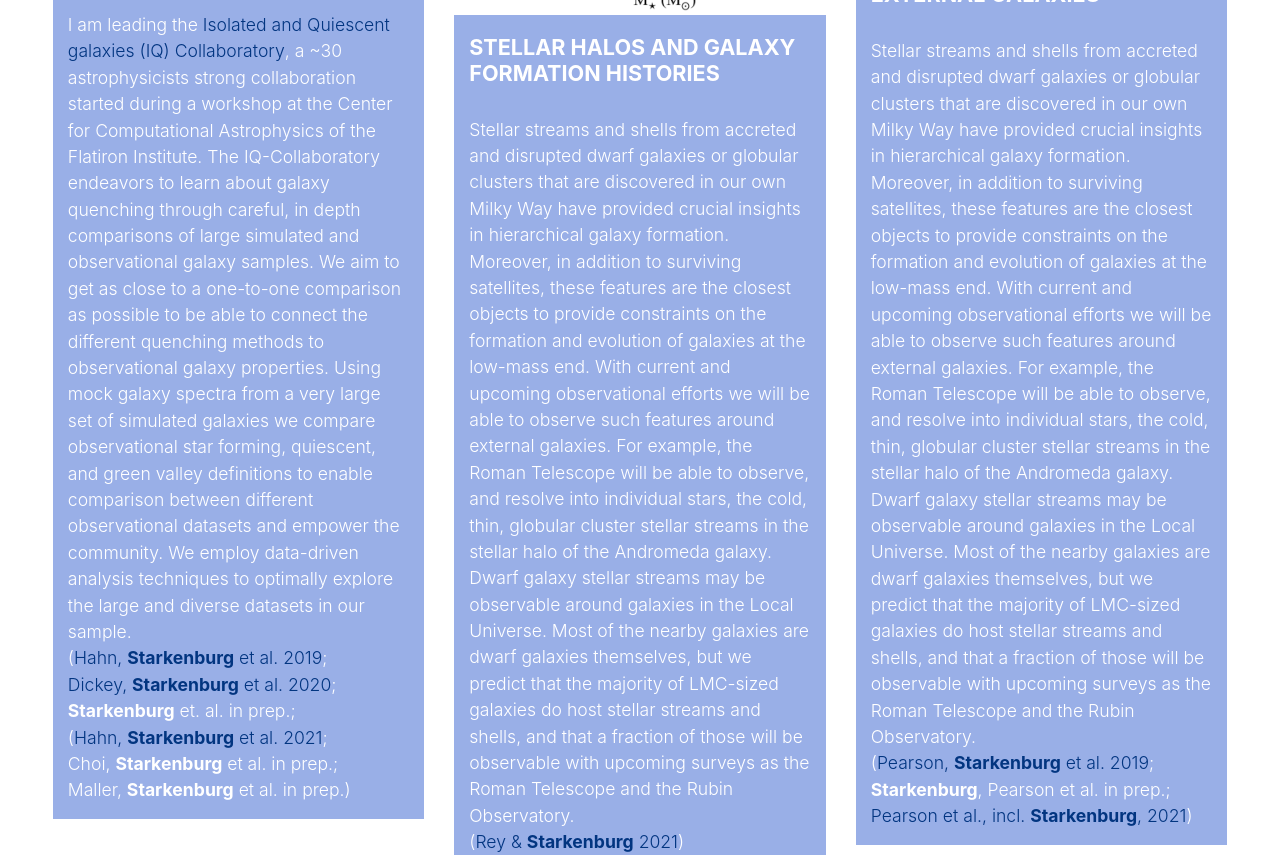
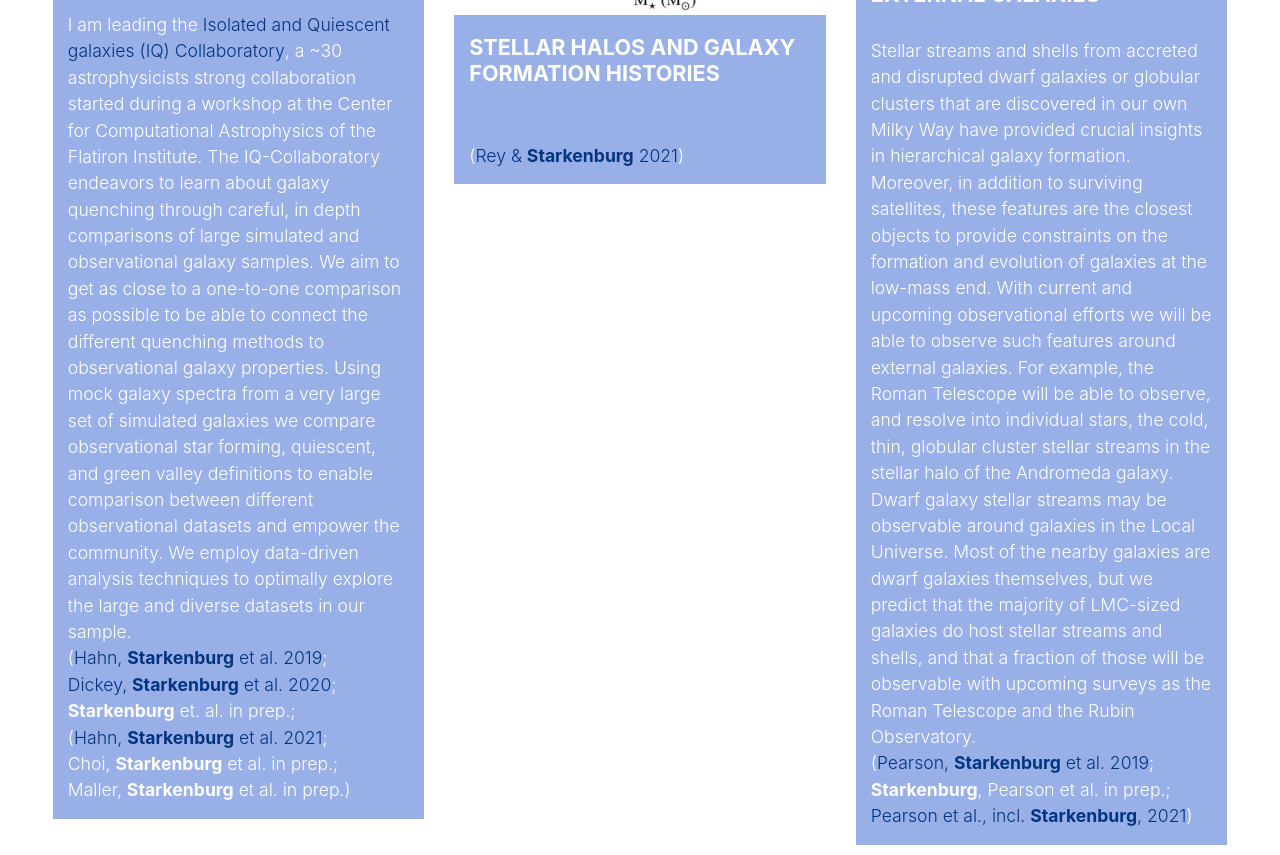
Before and after one commit to TStarkenburg/tstarkenburg.github.io, a plain HTML site: page index.html in a window 1280 px wide. Shown: the part 1467-2322 px from the top of the page. Drawn offline with Linux system fonts and the light colour scheme.

Commit message:
update sept 2021

```diff
--- a/index.html
+++ b/index.html
@@ -68,7 +68,7 @@
                                 <image class="img-responsive" width="100%" src="./graphics/ReyStarkenburgFig4.png">
                                 <!--image class="img-responsive" width="100%" src="./graphics/IQ1.1Fig9.jpg"/-->
                                 <h3 class="research-subtitle">Stellar halos and galaxy formation histories</h3>
-                                <p>Stellar streams and shells from accreted and disrupted dwarf galaxies or globular clusters that are discovered in our own Milky Way have provided crucial insights in hierarchical galaxy formation. Moreover, in addition to surviving satellites, these features are the closest objects to provide constraints on the formation and evolution of galaxies at the low-mass end. With current and upcoming observational efforts we will be able to observe such features around external galaxies. For example, the Roman Telescope will be able to observe, and resolve into individual stars, the cold, thin, globular cluster stellar streams in the stellar halo of the Andromeda galaxy. Dwarf galaxy stellar streams may be observable around galaxies in the Local Universe. Most of the nearby galaxies are dwarf galaxies themselves, but we predict that the majority of LMC-sized galaxies do host stellar streams and shells, and that a fraction of those will be observable with upcoming surveys as the Roman Telescope and the Rubin Observatory. </br>(<a href="https://ui.adsabs.harvard.edu/abs/2021arXiv210609729R/abstract" target="_blank">Rey & <b>Starkenburg</b> 2021</a>)</p>
+                                <p> </br>(<a href="https://ui.adsabs.harvard.edu/abs/2021arXiv210609729R/abstract" target="_blank">Rey & <b>Starkenburg</b> 2021</a>)</p>
 
                             </div>
                         </div>
```
